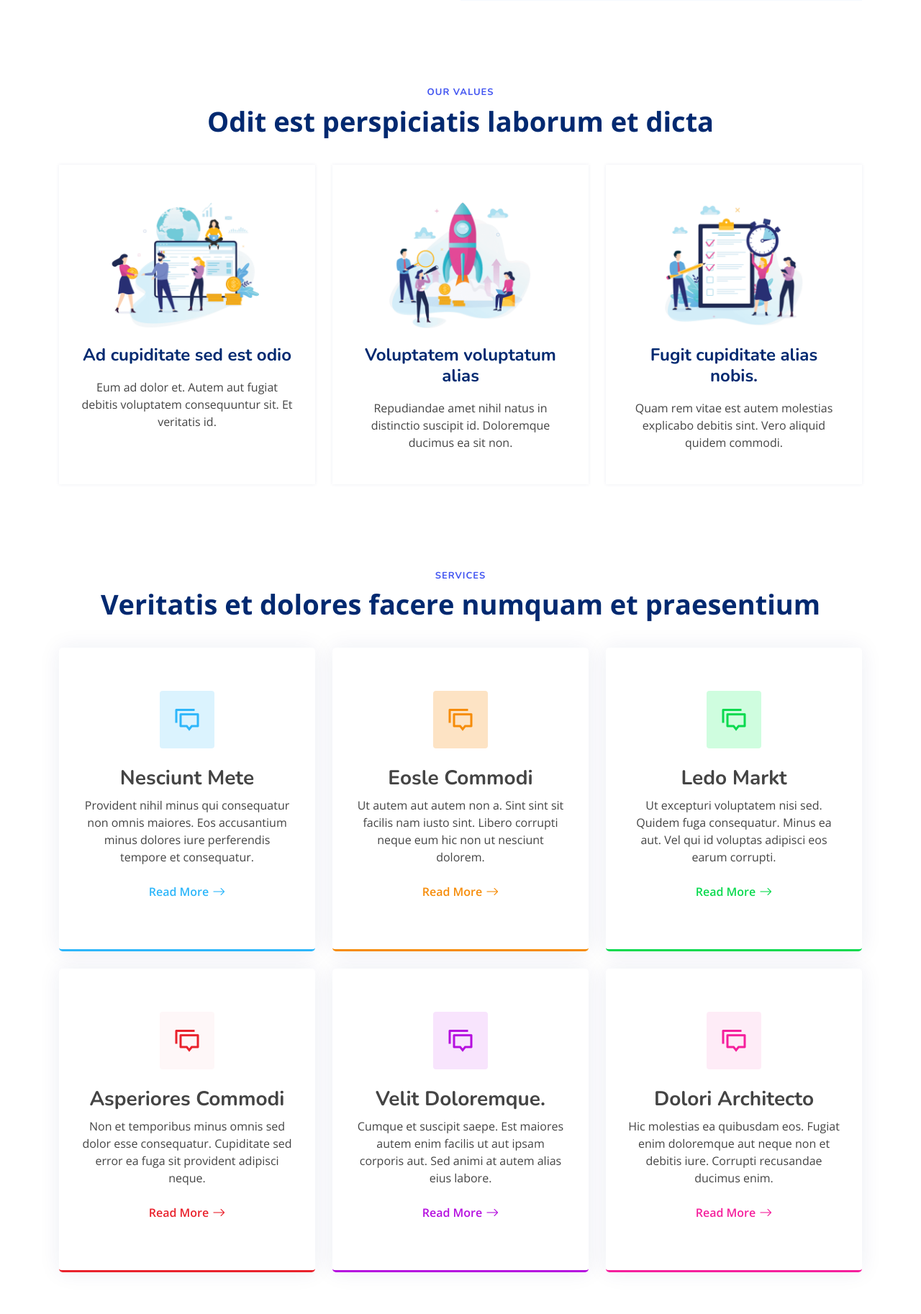
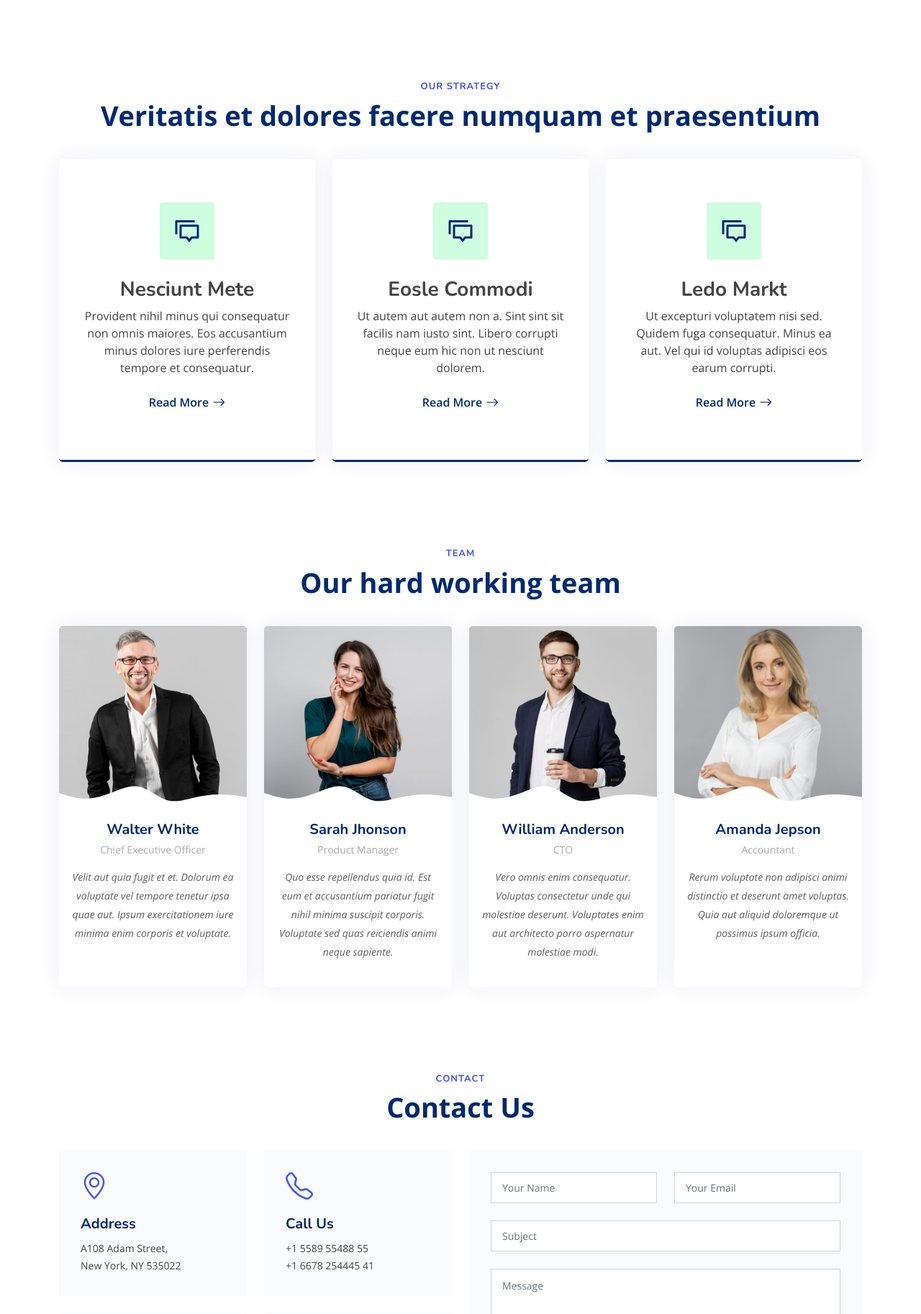
Before and after one commit to michoti/raphiki, a PHP site: page /raphiki/views/index.php in a window 1280 px wide. Shown: the part 1239-3065 px from the top of the page at 72% size. Run offline with PHP 8.4, Linux system fonts and the light colour scheme.

Commit message:
modified UI

```diff
--- a/assets/css/style.css
+++ b/assets/css/style.css
@@ -369,7 +369,7 @@ section {
 .hero {
   width: 100%;
   height: 100vh;
-  background: url(../img/hero-bg.png) top center no-repeat;
+  background: url(../img/hero-image.jpg) top center no-repeat;
   background-size: cover;
 }
 .hero h1 {
@@ -698,44 +698,18 @@ section {
   margin-left: 5px;
   font-size: 18px;
 }
-.services .service-box.blue {
-  border-bottom: 3px solid #2db6fa;
-}
-.services .service-box.blue .icon {
-  color: #2db6fa;
-  background: #dbf3fe;
-}
-.services .service-box.blue .read-more {
-  color: #2db6fa;
-}
-.services .service-box.blue:hover {
-  background: #2db6fa;
-}
-.services .service-box.orange {
-  border-bottom: 3px solid #f68c09;
-}
-.services .service-box.orange .icon {
-  color: #f68c09;
-  background: #fde3c4;
-}
-.services .service-box.orange .read-more {
-  color: #f68c09;
-}
-.services .service-box.orange:hover {
-  background: #f68c09;
-}
-.services .service-box.green {
-  border-bottom: 3px solid #08da4e;
-}
-.services .service-box.green .icon {
-  color: #08da4e;
+.services .service-box.dark-blue {
+  border-bottom: 3px solid #012970;
+}
+.services .service-box.dark-blue .icon {
+  color: #012970;
   background: #cffddf;
 }
-.services .service-box.green .read-more {
-  color: #08da4e;
-}
-.services .service-box.green:hover {
-  background: #08da4e;
+.services .service-box.dark-blue .read-more {
+  color: #012970;
+}
+.services .service-box.dark-blue:hover {
+  background: #012970;
 }
 .services .service-box.red {
   border-bottom: 3px solid #e9222c;
--- a/views/index.php
+++ b/views/index.php
@@ -15,8 +15,6 @@ include 'partials/header.php';
             <?php
                 include 'partials/about_section.php';
 
-                include 'partials/values_section.php';
-
                 include 'partials/services_section.php';
 
                 include 'partials/team_section.php';
--- a/views/partials/about_section.php
+++ b/views/partials/about_section.php
@@ -5,15 +5,16 @@
         <div class="row gx-0">
 
           <div class="col-lg-6 d-flex align-items-center">
-            <img src=".././assets/img/about.jpg" class="img-fluid" alt="">
+            <img src=".././assets/img/about-image.jpg" class="img-fluid" alt="">
           </div>
 
           <div class="col-lg-6 d-flex flex-column justify-content-center">
             <div class="content">
               <h3>Who We Are</h3>
-              <h2>Expedita voluptas omnis cupiditate totam eveniet nobis sint iste. Dolores est repellat corrupti reprehenderit.</h2>
+              <h2>We are a non profit company that focuses on safeguarding children rights.</h2>
               <p>
-                Quisquam vel ut sint cum eos hic dolores aperiam. Sed deserunt et. Inventore et et dolor consequatur itaque ut voluptate sed et. Magnam nam ipsum tenetur suscipit voluptatum nam et est corrupti.
+                Raphiki is a platform that was coined after the spike in child abuse cases around Nairobi during the covid 19 pandemic.
+                The platform offers a safe haven for victims of child abuse and ensures they bring their offenders to justice.
               </p>
               <div class="text-center text-lg-start">
                 <a href="#" class="btn-read-more d-inline-flex align-items-center justify-content-center align-self-center">
--- a/views/partials/hero_section.php
+++ b/views/partials/hero_section.php
@@ -4,8 +4,8 @@
     <div class="container">
       <div class="row">
         <div class="col-lg-6 d-flex flex-column justify-content-center">
-          <h1>We offer modern solutions for growing your business</h1>
-          <h2>We are team of talented designers making websites with Bootstrap</h2>
+          <h1>Report child abuse and mistreatment</h1>
+          <h2>Help reduce child abuse cases by bringing offenders to justice</h2>
           <div>
             <div class="text-center text-lg-start">
               <a href="#about" class="btn-get-started scrollto d-inline-flex align-items-center justify-content-center align-self-center">
@@ -16,7 +16,7 @@
           </div>
         </div>
         <div class="col-lg-6 hero-img">
-          <img src=".././assets/img/hero-img.png" class="img-fluid" alt="">
+          <!-- <img src=".././assets/img/hero-img.png" class="img-fluid" alt=""> -->
         </div>
       </div>
     </div>
--- a/views/partials/services_section.php
+++ b/views/partials/services_section.php
@@ -4,14 +4,14 @@
 <div class="container">
 
   <header class="section-header">
-    <h2>Services</h2>
+    <h2>Our strategy</h2>
     <p>Veritatis et dolores facere numquam et praesentium</p>
   </header>
 
   <div class="row gy-4">
 
     <div class="col-lg-4 col-md-6">
-      <div class="service-box blue">
+      <div class="service-box dark-blue">
         <i class="ri-discuss-line icon"></i>
         <h3>Nesciunt Mete</h3>
         <p>Provident nihil minus qui consequatur non omnis maiores. Eos accusantium minus dolores iure perferendis tempore et consequatur.</p>
@@ -20,7 +20,7 @@
     </div>
 
     <div class="col-lg-4 col-md-6">
-      <div class="service-box orange">
+      <div class="service-box dark-blue">
         <i class="ri-discuss-line icon"></i>
         <h3>Eosle Commodi</h3>
         <p>Ut autem aut autem non a. Sint sint sit facilis nam iusto sint. Libero corrupti neque eum hic non ut nesciunt dolorem.</p>
@@ -29,37 +29,10 @@
     </div>
 
     <div class="col-lg-4 col-md-6">
-      <div class="service-box green">
+      <div class="service-box dark-blue">
         <i class="ri-discuss-line icon"></i>
         <h3>Ledo Markt</h3>
         <p>Ut excepturi voluptatem nisi sed. Quidem fuga consequatur. Minus ea aut. Vel qui id voluptas adipisci eos earum corrupti.</p>
-        <a href="#" class="read-more"><span>Read More</span> <i class="bi bi-arrow-right"></i></a>
-      </div>
-    </div>
-
-    <div class="col-lg-4 col-md-6">
-      <div class="service-box red">
-        <i class="ri-discuss-line icon"></i>
-        <h3>Asperiores Commodi</h3>
-        <p>Non et temporibus minus omnis sed dolor esse consequatur. Cupiditate sed error ea fuga sit provident adipisci neque.</p>
-        <a href="#" class="read-more"><span>Read More</span> <i class="bi bi-arrow-right"></i></a>
-      </div>
-    </div>
-
-    <div class="col-lg-4 col-md-6">
-      <div class="service-box purple">
-        <i class="ri-discuss-line icon"></i>
-        <h3>Velit Doloremque.</h3>
-        <p>Cumque et suscipit saepe. Est maiores autem enim facilis ut aut ipsam corporis aut. Sed animi at autem alias eius labore.</p>
-        <a href="#" class="read-more"><span>Read More</span> <i class="bi bi-arrow-right"></i></a>
-      </div>
-    </div>
-
-    <div class="col-lg-4 col-md-6">
-      <div class="service-box pink">
-        <i class="ri-discuss-line icon"></i>
-        <h3>Dolori Architecto</h3>
-        <p>Hic molestias ea quibusdam eos. Fugiat enim doloremque aut neque non et debitis iure. Corrupti recusandae ducimus enim.</p>
         <a href="#" class="read-more"><span>Read More</span> <i class="bi bi-arrow-right"></i></a>
       </div>
     </div>
--- a/views/partials/top_nav.php
+++ b/views/partials/top_nav.php
@@ -11,7 +11,7 @@
         <ul>
           <li><a class="nav-link scrollto active" href="#hero">Home</a></li>
           <li><a class="nav-link scrollto" href="#about">About</a></li>
-          <li><a class="nav-link scrollto" href="#services">Services</a></li>
+          <li><a class="nav-link scrollto" href="#services">Our strategy</a></li>
           <li><a class="nav-link scrollto" href="#team">Team</a></li>
           <li><a class="nav-link scrollto" href="#contact">Contact</a></li>
           <li><a class="getstarted scrollto" href="login.php">Login</a></li>
--- a/views/partials/values_section.php
+++ /dev/null
@@ -1,41 +0,0 @@
-<!-- ======= Values Section ======= -->
-<section id="values" class="values">
-
-<div class="container">
-
-  <header class="section-header">
-    <h2>Our Values</h2>
-    <p>Odit est perspiciatis laborum et dicta</p>
-  </header>
-
-  <div class="row">
-
-    <div class="col-lg-4">
-      <div class="box">
-        <img src=".././assets/img/values-1.png" class="img-fluid" alt="">
-        <h3>Ad cupiditate sed est odio</h3>
-        <p>Eum ad dolor et. Autem aut fugiat debitis voluptatem consequuntur sit. Et veritatis id.</p>
-      </div>
-    </div>
-
-    <div class="col-lg-4 mt-4 mt-lg-0">
-      <div class="box">
-        <img src=".././assets/img/values-2.png" class="img-fluid" alt="">
-        <h3>Voluptatem voluptatum alias</h3>
-        <p>Repudiandae amet nihil natus in distinctio suscipit id. Doloremque ducimus ea sit non.</p>
-      </div>
-    </div>
-
-    <div class="col-lg-4 mt-4 mt-lg-0">
-      <div class="box">
-        <img src=".././assets/img/values-3.png" class="img-fluid" alt="">
-        <h3>Fugit cupiditate alias nobis.</h3>
-        <p>Quam rem vitae est autem molestias explicabo debitis sint. Vero aliquid quidem commodi.</p>
-      </div>
-    </div>
-
-  </div>
-
-</div>
-
-</section><!-- End Values Section -->
```
Also changed, not shown: assets/img/about-image.jpg (added), assets/img/hero-image.jpg (added).
